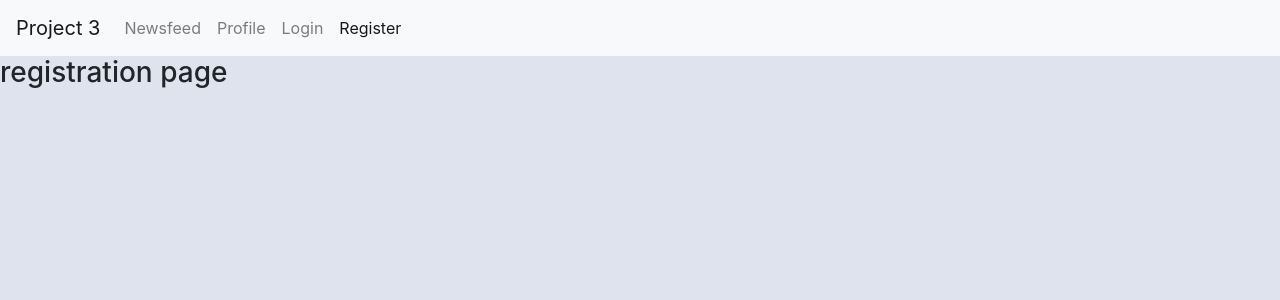
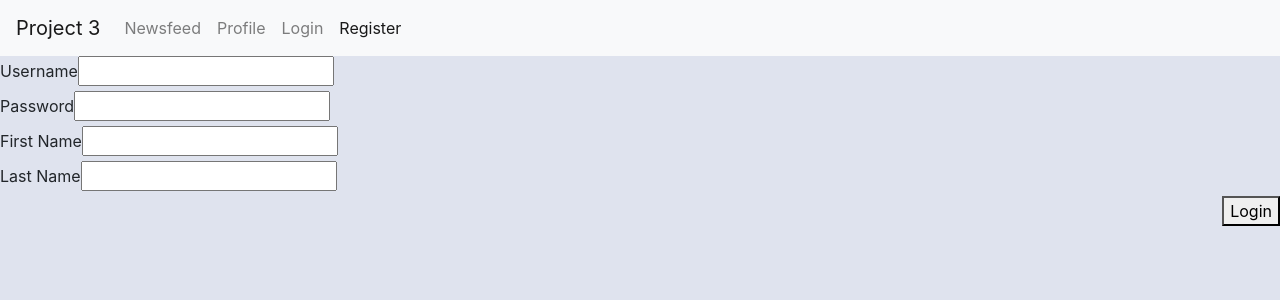
Before and after one commit to ewgalassi/Project3, a React (Create React App) app in the folder client/: page /register in a window 1280 px wide. Shown: the top 300 px of the page. Built offline with nearby package versions, Linux system fonts and the light colour scheme.

Commit message:
Added login and register page

```diff
--- a/client/src/pages/Login/Login.js
+++ b/client/src/pages/Login/Login.js
@@ -1,4 +1,5 @@
 import React, { Component } from "react";
+import UserAPI from "../../utils/userAPI";
 
 //components needed:
 //navbar
@@ -11,15 +12,46 @@ class Login extends Component {
     };
 
     handleInput = event => {
+        const { name, value } = event.target;
+        this.setState({
+            [name]: value
+        });
+    };
 
+    handleSubmit = event => {
+        event.preventDefault();
+        const user = {
+            username: this.state.username,
+            password: this.state.password
+        };
+        UserAPI.loginUser(user).then(data => {
+            console.log(data);
+            window.location.replace("/");
+        });
+    };
+
+    render() {
+        return (
+            <div>
+                <form>
+
+                    <label>Username</label>
+                    <input name="username" value={this.state.username} onChange={this.handleInput} />
+
+                    <br />
+
+                    <label>Password</label>
+                    <input name="password" value={this.state.password} onChange={this.handleInput} type="password" />
+
+                    <br />
+
+                    <button type="submit" onClick={this.handleSubmit}>Login</button>
+                </form>
+
+                <p>{this.state.message}</p>
+            </div>
+        )
     }
-    render(){
-        return(
-            <h3>login page</h3>
-        )
-
-    }
-
 }
 
 export default Login;
--- a/client/src/pages/Register/Register.js
+++ b/client/src/pages/Register/Register.js
@@ -1,21 +1,69 @@
 import React, { Component } from "react";
+import UserAPI from "../../utils/userAPI";
 
 //components needed:
 //navbar
-//profile pic
 //user info
 
 class Register extends Component {
     state = {
+        username: "",
+        password: ""
+    };
 
+    handleInput = event => {
+        const { name, value } = event.target;
+        this.setState({
+            [name]: value
+        });
+    };
+
+    handleSubmit = event => {
+        event.preventDefault();
+        const user = {
+            username: this.state.username,
+            password: this.state.password,
+            fullName: this.state.fullName,
+            lastName: this.state.lastName
+        };
+        UserAPI.loginUser(user).then(data => {
+            console.log(data);
+            window.location.replace("/");
+        });
+    };
+
+    render() {
+        return (
+            <div>
+                <form>
+
+                    <label>Username</label>
+                    <input name="username" value={this.state.username} onChange={this.handleInput} />
+
+                    <br />
+
+                    <label>Password</label>
+                    <input name="password" value={this.state.password} onChange={this.handleInput} type="password" />
+
+                    <br />
+
+                    <label>First Name</label>
+                    <input name="firstName" value={this.state.password} onChange={this.handleInput} />
+
+                    <br />
+
+                    <label>Last Name</label>
+                    <input name="lastName" value={this.state.password} onChange={this.handleInput} />
+
+                    <br />
+
+                    <button type="submit" onClick={this.handleSubmit}>Login</button>
+                </form>
+
+                <p>{this.state.message}</p>
+            </div>
+        )
     }
-    render(){
-        return(
-            <h3>registration page</h3>
-        )
-
-    }
-
 }
 
 export default Register;
```
